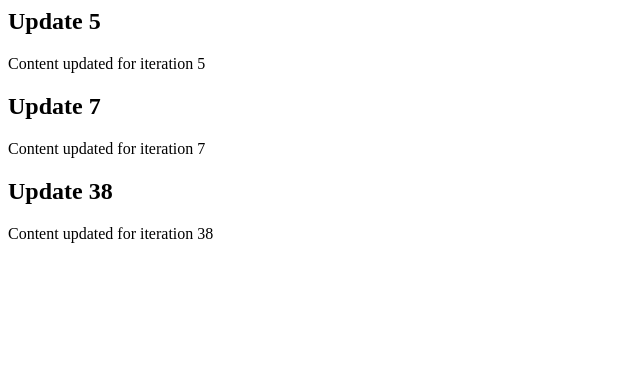
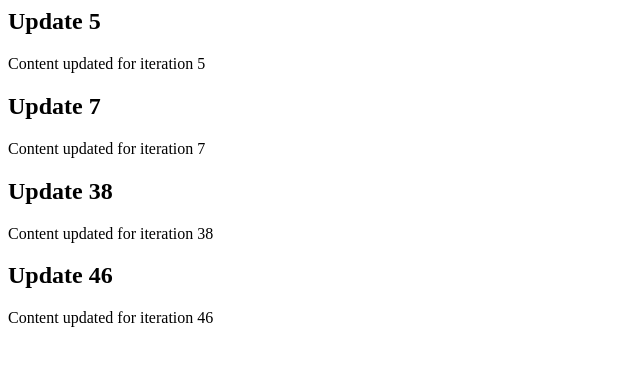
Before and after one commit to yoshimitsu198/legendary-meme, a website: page src/index.html in a window 1280 px wide. Shown: the whole page, without its empty margins (0-640 px from the left). Drawn offline with Linux system fonts and the light colour scheme.

Commit message:
improve: improve UI/UX

```diff
--- a/src/index.html
+++ b/src/index.html
@@ -15,3 +15,9 @@
     <h2>Update 38</h2>
     <p>Content updated for iteration 38</p>
 </div>
+
+<!-- Updated iteration 46 -->
+<div class="update-46">
+    <h2>Update 46</h2>
+    <p>Content updated for iteration 46</p>
+</div>
```
